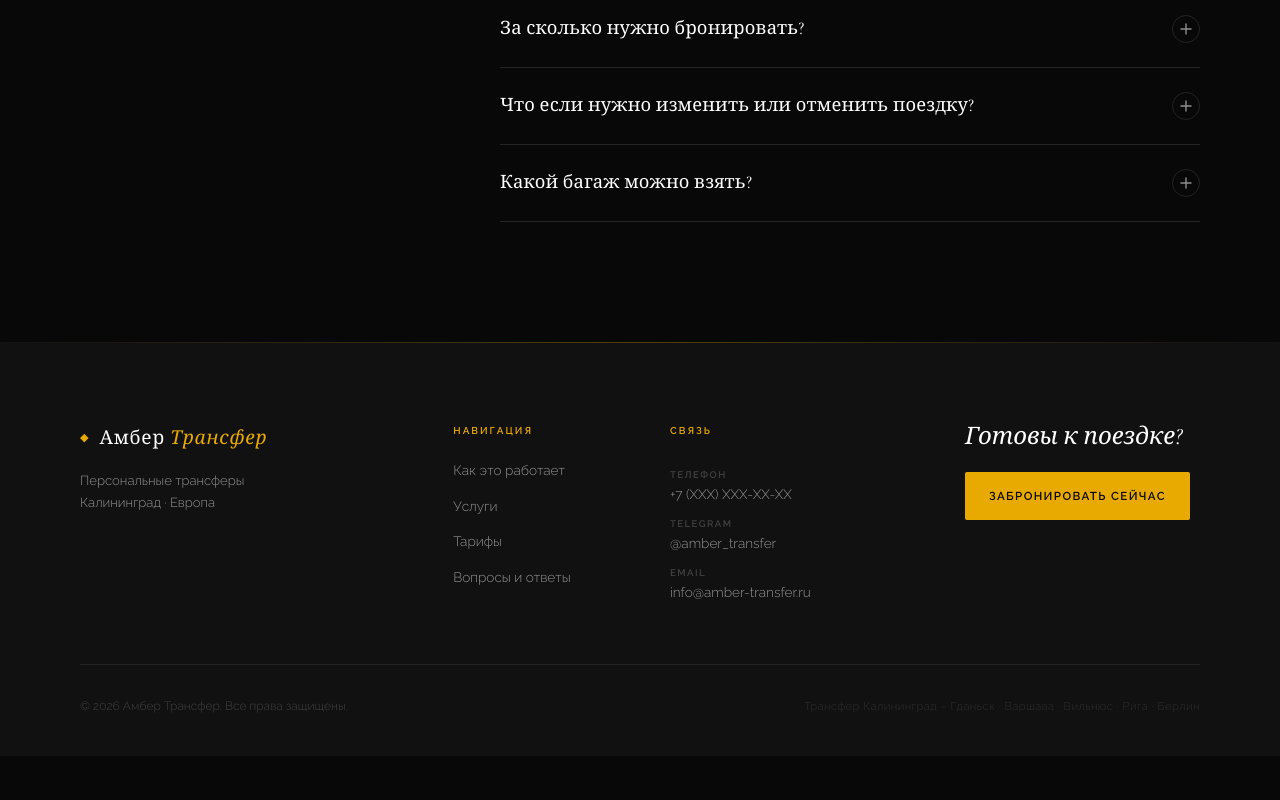
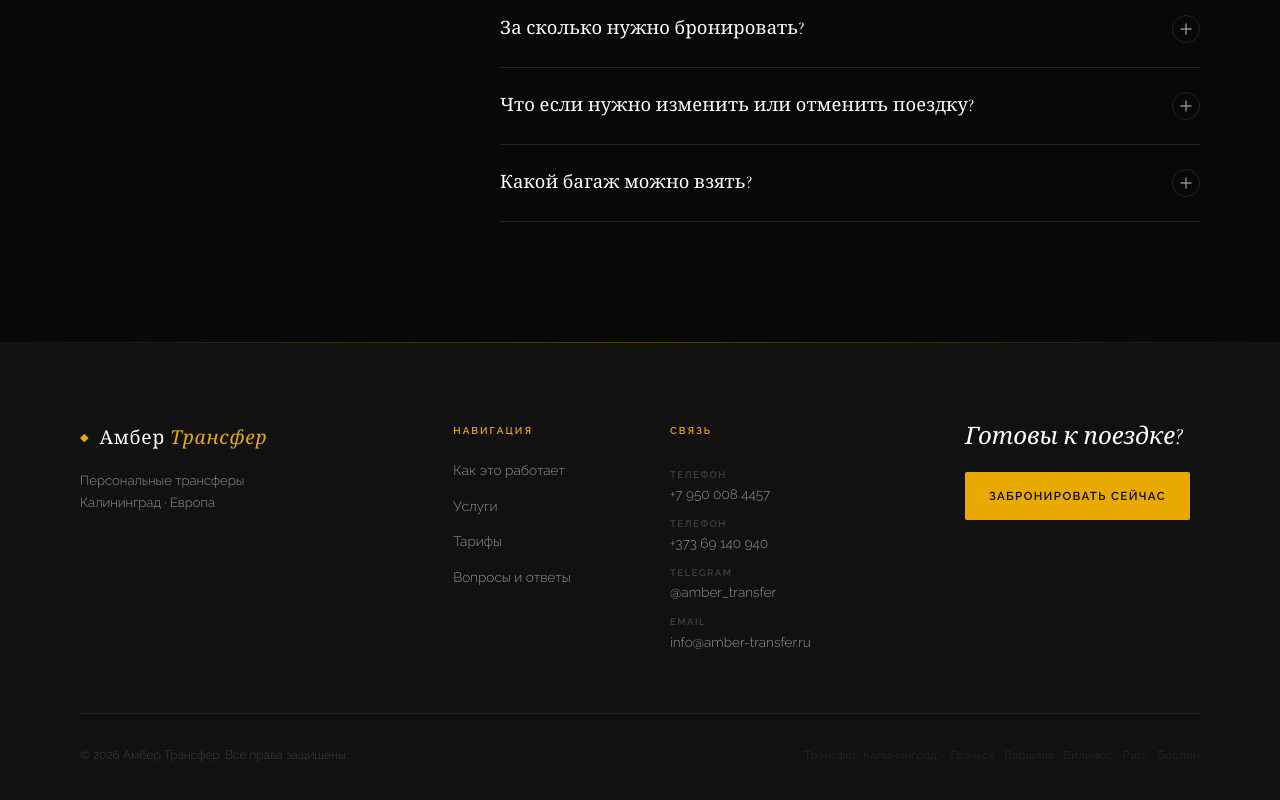
Before and after one commit to nekromant322/amber-transfer, a Next.js app in the folder frontend/: page / in a window 1280 px wide. Shown: the part 4071-4871 px from the top of the page. Before the commit the page ends 4827 px from the top, so only its background shows below. Built offline with nearby package versions, Linux system fonts and the light colour scheme; no server answers.

Commit message:
контакты

```diff
--- a/frontend/src/components/Footer.jsx
+++ b/frontend/src/components/Footer.jsx
@@ -42,11 +42,15 @@ export default function Footer() {
             <p className={styles.navTitle}>Связь</p>
             <p className={styles.contactItem}>
               <span>Телефон</span>
-              <a href="tel:+7XXXXXXXXXX">+7 (XXX) XXX-XX-XX</a>
+              <a href="tel:+79500084457">+7 950 008 4457</a>
+            </p>
+            <p className={styles.contactItem}>
+              <span>Телефон</span>
+              <a href="tel:+37369140940">+373 69 140 940</a>
             </p>
             <p className={styles.contactItem}>
               <span>Telegram</span>
-              <a href="#">@amber_transfer</a>
+              <a href="https://t.me/amber_transfer">@amber_transfer</a>
             </p>
             <p className={styles.contactItem}>
               <span>Email</span>
```
